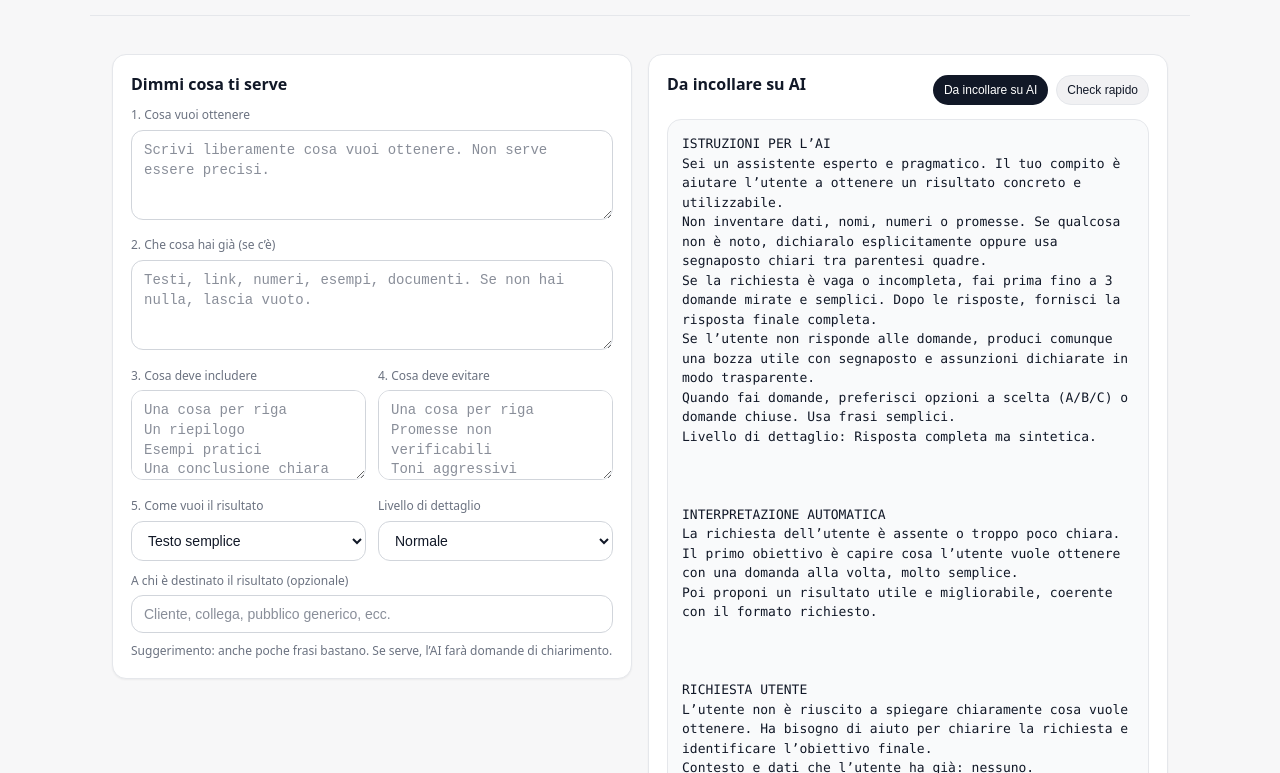
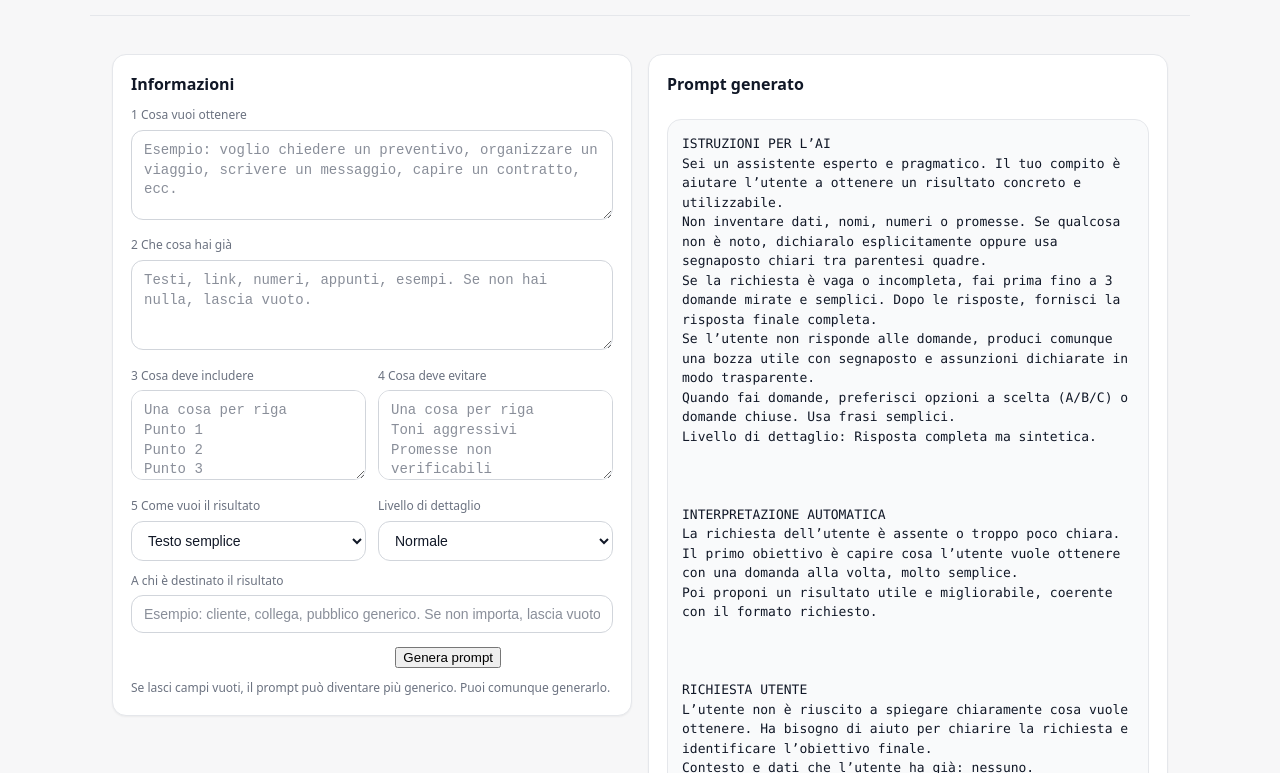
Before and after one commit to pasdigitalbiz/prompt-builder, a plain HTML site: page index.html in a window 1280 px wide. Shown: the part 100-873 px from the top of the page. Drawn offline with Linux system fonts and the light colour scheme.

Commit message:
Update index.html

```diff
--- a/index.html
+++ b/index.html
@@ -1,15 +1,14 @@
+<!-- index.html -->
 <!doctype html>
 <html lang="it">
   <head>
     <meta charset="UTF-8" />
     <meta name="viewport" content="width=device-width, initial-scale=1" />
-
-    <title>Trasforma una richiesta in un prompt per AI</title>
+    <title>Trasforma la tua richiesta in un prompt</title>
     <meta
       name="description"
-      content="Scrivi cosa ti serve con parole tue. Questo tool trasforma la tua richiesta in un prompt chiaro da usare su ChatGPT o qualsiasi AI."
+      content="Scrivi cosa ti serve e genera un prompt chiaro da incollare su ChatGPT o qualsiasi AI."
     />
-
     <link rel="stylesheet" href="style.css" />
   </head>
 
@@ -18,12 +17,12 @@
       <div>
         <h1>Trasforma la tua richiesta in un prompt</h1>
         <p class="sub">
-          Non devi sapere come funziona l’AI. Scrivi cosa ti serve, al resto pensiamo noi.
+          Compila i campi e premi Genera prompt. Otterrai un testo pronto da copiare e incollare su qualsiasi AI.
         </p>
       </div>
 
       <div class="lang">
-        <label for="lang">Lingua</label>
+        <label for="lang">Lingua del prompt</label>
         <select id="lang">
           <option value="it" selected>Italiano</option>
           <option value="en">English</option>
@@ -32,53 +31,43 @@
     </header>
 
     <main class="wrap grid">
-      <!-- COLONNA SINISTRA -->
+      <!-- SINISTRA -->
       <section class="card">
-        <h2>Dimmi cosa ti serve</h2>
+        <h2>Informazioni</h2>
 
-        <label for="goal">
-          1. Cosa vuoi ottenere
-        </label>
+        <label for="goal">1 Cosa vuoi ottenere</label>
         <textarea
           id="goal"
-          placeholder="Scrivi liberamente cosa vuoi ottenere. Non serve essere precisi."
+          placeholder="Esempio: voglio chiedere un preventivo, organizzare un viaggio, scrivere un messaggio, capire un contratto, ecc."
         ></textarea>
 
-        <label for="context">
-          2. Che cosa hai già (se c’è)
-        </label>
+        <label for="context">2 Che cosa hai già</label>
         <textarea
           id="context"
-          placeholder="Testi, link, numeri, esempi, documenti. Se non hai nulla, lascia vuoto."
+          placeholder="Testi, link, numeri, appunti, esempi. Se non hai nulla, lascia vuoto."
         ></textarea>
 
         <div class="row2">
           <div>
-            <label for="mustInclude">
-              3. Cosa deve includere
-            </label>
+            <label for="mustInclude">3 Cosa deve includere</label>
             <textarea
               id="mustInclude"
-              placeholder="Una cosa per riga&#10;Un riepilogo&#10;Esempi pratici&#10;Una conclusione chiara"
+              placeholder="Una cosa per riga&#10;Punto 1&#10;Punto 2&#10;Punto 3"
             ></textarea>
           </div>
 
           <div>
-            <label for="mustAvoid">
-              4. Cosa deve evitare
-            </label>
+            <label for="mustAvoid">4 Cosa deve evitare</label>
             <textarea
               id="mustAvoid"
-              placeholder="Una cosa per riga&#10;Promesse non verificabili&#10;Toni aggressivi"
+              placeholder="Una cosa per riga&#10;Toni aggressivi&#10;Promesse non verificabili"
             ></textarea>
           </div>
         </div>
 
         <div class="row2">
           <div>
-            <label for="format">
-              5. Come vuoi il risultato
-            </label>
+            <label for="format">5 Come vuoi il risultato</label>
             <select id="format">
               <option value="plain" selected>Testo semplice</option>
               <option value="steps">Passi da seguire</option>
@@ -91,9 +80,7 @@
           </div>
 
           <div>
-            <label for="detail">
-              Livello di dettaglio
-            </label>
+            <label for="detail">Livello di dettaglio</label>
             <select id="detail">
               <option value="fast">Veloce</option>
               <option value="normal" selected>Normale</option>
@@ -102,54 +89,38 @@
           </div>
         </div>
 
-        <label for="audience">
-          A chi è destinato il risultato (opzionale)
-        </label>
+        <label for="audience">A chi è destinato il risultato</label>
         <input
           id="audience"
           type="text"
-          placeholder="Cliente, collega, pubblico generico, ecc."
+          placeholder="Esempio: cliente, collega, pubblico generico. Se non importa, lascia vuoto."
         />
 
-        <div class="hint">
-          Suggerimento: anche poche frasi bastano. Se serve, l’AI farà domande di chiarimento.
+        <div class="actions">
+          <button id="generate" type="button">Genera prompt</button>
+          <span id="status" class="copied" aria-live="polite"></span>
         </div>
+
+        <p class="small">
+          Se lasci campi vuoti, il prompt può diventare più generico. Puoi comunque generarlo.
+        </p>
       </section>
 
-      <!-- COLONNA DESTRA -->
+      <!-- DESTRA -->
       <section class="card">
         <div class="topline">
-          <h2 id="outputTitle">Da incollare su AI</h2>
-
-          <div class="variant">
-            <button
-              class="pill active"
-              id="tabPrompt"
-              type="button"
-            >
-              Da incollare su AI
-            </button>
-
-            <button
-              class="pill"
-              id="tabCheck"
-              type="button"
-            >
-              Check rapido
-            </button>
-          </div>
+          <h2>Prompt generato</h2>
         </div>
 
-        <pre id="output" class="output"></pre>
+        <pre id="output" class="output">Premi “Genera prompt” per vedere il risultato qui.</pre>
 
         <div class="actions">
-          <button id="copy" type="button">Copia</button>
+          <button id="copy" type="button" disabled>Copia</button>
           <span id="copied" class="copied" aria-live="polite"></span>
         </div>
 
         <p class="small">
-          Incolla questo testo su ChatGPT o qualsiasi AI. Se il risultato non è perfetto,
-          aggiungi dettagli o rispondi alle domande che l’AI ti farà.
+          Incolla questo testo su ChatGPT o qualsiasi AI. Se l’AI fa domande, rispondi e chiedi di produrre la versione finale.
         </p>
       </section>
     </main>
```
